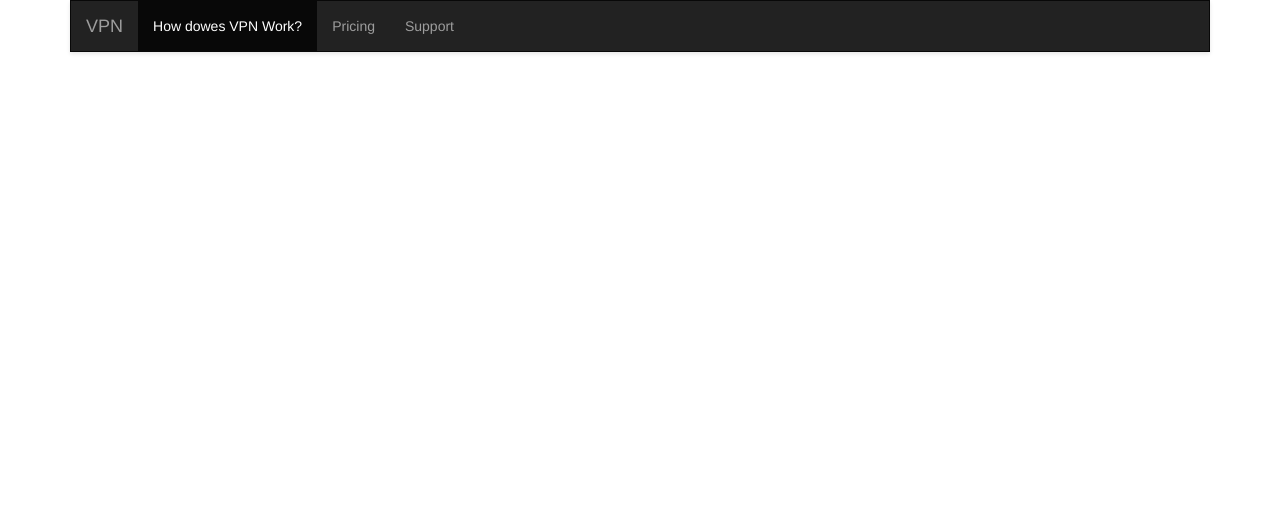
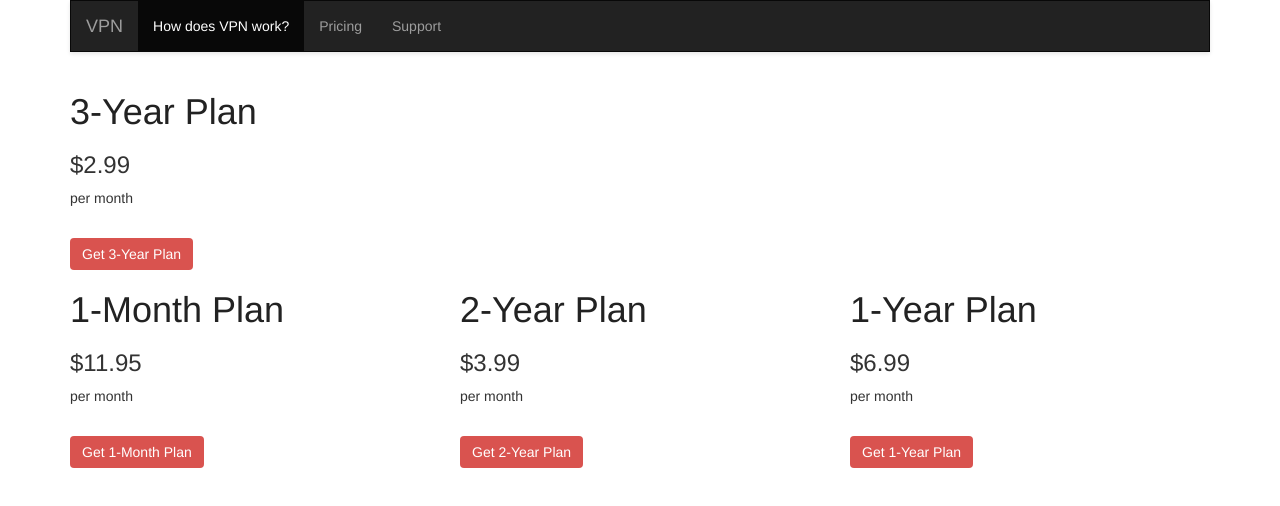
Before and after one commit to skgandhi44/IS117-SG-FinalProject, a plain HTML site: page docs/price.html in a window 1280 px wide. Drawn offline with nearby package versions, Linux system fonts and the light colour scheme.

Commit message:
added 4 pricing cards with customize button

```diff
--- a/docs/price.html
+++ b/docs/price.html
@@ -9,9 +9,17 @@
 
         <meta charset="utf-8">
         <meta name="viewport" content="width=device-width, initial-scale=1">
+
+        <!-- Latest compiled and minified CSS -->
         <link rel="stylesheet" href="https://maxcdn.bootstrapcdn.com/bootstrap/3.3.7/css/bootstrap.min.css">
+
+        <!-- jQuery library -->
         <script src="https://ajax.googleapis.com/ajax/libs/jquery/3.3.1/jquery.min.js"></script>
+
+        <!-- Latest compiled JavaScript -->
         <script src="https://maxcdn.bootstrapcdn.com/bootstrap/3.3.7/js/bootstrap.min.js"></script>
+
+        <link rel = "stylesheet" href = "css/style.css">
 
         <link href="https://fonts.googleapis.com/css?family=Oswald" rel="stylesheet">
 
@@ -19,9 +27,11 @@
 
     <body id = "wrapper">
         <div class = "container">
+
             <nav class="navbar navbar-inverse">
                 <div class="navbar-header">
-                    <button type="button" class="navbar-toggle" data-toggle="collapse" data-target="#myNavbar">
+                    <button type="button" class="navbar-toggle collapsed" data-toggle="collapse" data-target="#navbar" aria-expanded="false" aria-controls="navbar">
+                        <span class="sr-only">Toggle navigation</span>
                         <span class="icon-bar"></span>
                         <span class="icon-bar"></span>
                         <span class="icon-bar"></span>
@@ -29,16 +39,60 @@
                     <a class="navbar-brand" href="#">VPN</a>
                 </div>
 
-                <div class="collapse navbar-collapse" id="myNavbar">
+                <div id="navbar" class="navbar-collapse collapse">
                     <ul class="nav navbar-nav">
-                        <li class="active"><a href="index.html">How dowes VPN Work?</a></li>
+                        <li class="active"><a href="index.html">How does VPN work?</a></li>
                         <li><a href="price.html">Pricing</a></li>
                         <li><a href="#">Support</a></li>
                     </ul>
                 </div>
             </nav>
 
+            <div class="row">
+                <div class="col-sm-12">
+                    <div id = "price1Class" class="card">
+                        <div class="card-body">
+                            <h1 class="card-title">3-Year Plan</h1>
+                            <h3 class="card-text">$2.99</h3>
+                            <p class="card-text"> per month</p><br>
+                            <a href="#" id = "priceBtn1" class="btn btn-danger">Get 3-Year Plan</a>
+                        </div>
+                    </div>
+                </div>
 
+                <div class="col-sm-4">
+                    <div id = "price2Class" class="card">
+                        <div class="card-body">
+                            <h1 class="card-title">1-Month Plan</h1>
+                            <h3 class="card-text">$11.95</h3>
+                            <p class="card-text"> per month</p><br>
+                            <a href="#" id = "priceBtn2" class="btn btn-danger">Get 1-Month Plan</a>
+                        </div>
+                    </div>
+                </div>
+
+                <div class="col-sm-4">
+                    <div id = "price3Class" class="card">
+                        <div class="card-body">
+                            <h1 class="card-title">2-Year Plan</h1>
+                            <h3 class="card-text">$3.99</h3>
+                            <p class="card-text"> per month</p><br>
+                            <a href="#" id = "priceBtn3" class="btn btn-danger">Get 2-Year Plan</a>
+                        </div>
+                    </div>
+                </div>
+
+                <div class="col-sm-4">
+                    <div id = "price4Class" class="card">
+                        <div class="card-body">
+                            <h1 class="card-title">1-Year Plan</h1>
+                            <h3 class="card-text">$6.99</h3>
+                            <p class="card-text"> per month</p><br>
+                            <a href="#" id = "priceBtn4" class="btn btn-danger">Get 1-Year Plan</a>
+                        </div>
+                    </div>
+                </div>
+            </div>
 
         </div>
 
```
Lines whose indentation alone changed are shown as unchanged.
